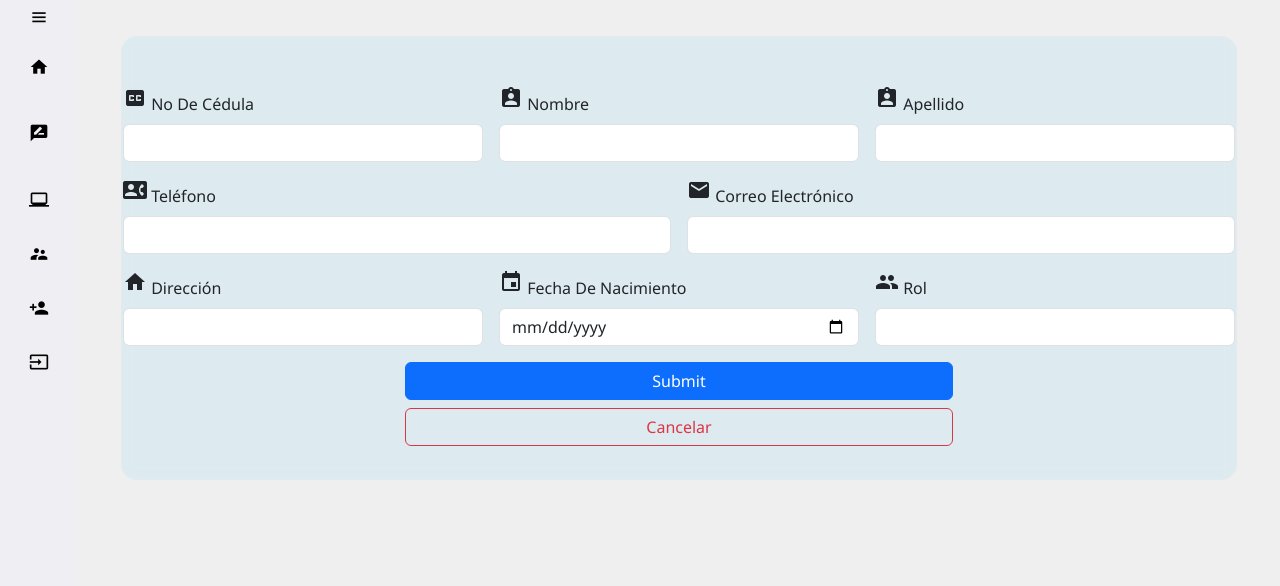
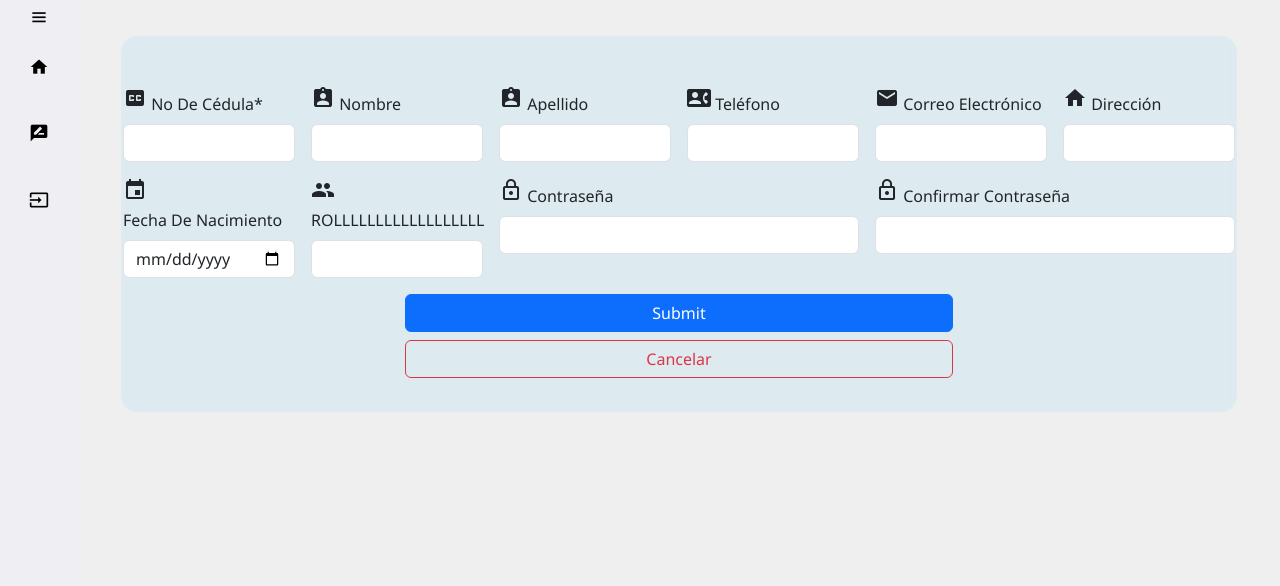
Before and after one commit to JMRomero/Proyecto, a Django app: page /Usuario/insert in a window 1280 px wide. Shown: the part 72-658 px from the top of the page. Run offline with Django 4.2, Linux system fonts and the light colour scheme; the visitor is signed in with stand-in values (Sample User, id 1).

Commit message:
merge momentaneo

```diff
--- a/Proyecto/templates/Layout/Menu.html
+++ b/Proyecto/templates/Layout/Menu.html
@@ -34,6 +34,7 @@
           <li><a class="link_name" href="/Pedidos/lista">Listado Pedidos Especiales</a></li>
         </ul>
       </li>
+      {%if group == "Admin"%}
       <li>
         <a href="/Producto/lista">
           <i class="material-icons prefix">laptop_windows</i>
@@ -43,6 +44,7 @@
           <li><a class="link_name" href="/Producto/lista">Listado Productos</a></li>
         </ul>
       </li>
+
       <li>
         <a href="/Proveedor/lista">
           <i class="material-icons prefix">supervisor_account</i>
@@ -61,6 +63,7 @@
           <li><a class="link_name" href="/Usuario/lista">Lista Usuarios</a></li>
         </ul>
       </li>
+      {%endif%}
       <li>
         <a href=#>
           <i class="material-icons prefix" onclick="cerrar()">input</i>
--- /dev/null
+++ b/Proyecto/templates/Layout/ValidacionRol.html
@@ -0,0 +1,6 @@
+{%if group == "Regente"%}
+<script>
+    alert("Solo los administradores pueden ingresar a esta pagina")
+    window.location.href=("/menu")
+</script>
+{%endif%}
--- a/Proyecto/templates/Producto/lista.html
+++ b/Proyecto/templates/Producto/lista.html
@@ -2,6 +2,7 @@
 <!DOCTYPE html>
 <html lang="en">
 <head>
+    {%include 'Layout/ValidacionRol.html' %}
     <meta charset="UTF-8">
     <meta http-equiv="X-UA-Compatible" content="IE=edge">
     <meta name="viewport" content="width=device-width, initial-scale=1.0">
--- a/Proyecto/templates/Usuario/insertar.html
+++ b/Proyecto/templates/Usuario/insertar.html
@@ -27,61 +27,75 @@
       <br><br>
       <form class="row g-3 needs-validation" novalidate method='POST'>
             {% csrf_token %}
-            <div class="col-4">
+            <div class="col-2">
                 <i class="material-icons prefix">closed_caption</i>
-                <label class="form-label">No De Cédula</label>
+                <label class="form-label">No De Cédula*</label>
                 <input type="number" class="form-control" name='cedula' required>
                 <div class="valid-feedback"><h6>Campo Validado Con Éxito</h6></div>
                 <div class="invalid-feedback"><h6>Digite Número De Cédula</h6></div>
             </div>
-            <div class="col-4">
+            <div class="col-2">
                 <i class="material-icons prefix">assignment_ind</i>
                 <label class="form-label">Nombre</label>
                 <input type='text' class="form-control" name='nombre' required>
                 <div class="valid-feedback"><h6>Campo Validado Con Éxito</h6></div>
                 <div class="invalid-feedback"><h6>Digite Nombre </h6></div>
             </div>
-            <div class="col-4">
+            <div class="col-2">
                 <i class="material-icons prefix">assignment_ind</i>
                 <label class="form-label">Apellido</label>
                 <input type='text' class="form-control" name='apellido' required>
                 <div class="valid-feedback"><h6>Campo Validado Con Éxito</h6></div>
                 <div class="invalid-feedback"><h6>Digite Apellido</h6></div>
             </div>
-            <div class="col-6">
+            <div class="col-2">
                 <i class="material-icons prefix">contact_phone</i>
                 <label class="form-label">Teléfono</label>
                 <input type="number" class="form-control" name="telefono" required>
                 <div class="valid-feedback"><h6>Campo Validado Con Éxito</h6></div>
                 <div class="invalid-feedback"><h6>Digite Número De Teléfono</h6></div>
                 </div>
-            <div class="col-6">
+            <div class="col-2">
                 <i class="material-icons prefix">mail</i>
                  <label class="form-label">Correo Electrónico</label>
                 <input type="text" class="form-control" name="correo" required >
                 <div class="valid-feedback"><h6>Campo Validado Con Éxito</h6></div>
                 <div class="invalid-feedback"><h6>Digite Correo Eletrónico</h6></div>
                 </div>
-            <div class="col-4">
+            <div class="col-2">
                 <i class="material-icons prefix">home</i>
                 <label class="form-label">Dirección</label>
                 <input type='text' class="form-control" name='direccion' required >
                 <div class="valid-feedback"><h6>Campo Validado Con Éxito</h6></div>
                 <div class="invalid-feedback"><h6>Digite Dirección</h6></div>
                 </div>
-            <div class="col-4">
+            <div class="col-2">
                 <i class="material-icons prefix">insert_invitation</i>
                 <label class="form-label">Fecha De Nacimiento</label>
                 <input type='date' class="form-control" name='fecha_nacimiento' required >
                 <div class="valid-feedback"><h6>Campo Validado Con Éxito</h6></div>
                 <div class="invalid-feedback"><h6>Digite Fehca De Nacimiento</h6></div>
             </div>
-            <div class="col-4">
+            <div class="col-2">
                 <i class="material-icons prefix">people</i>
-                <label class="form-label">Rol</label>
+                <label class="form-label">ROLLLLLLLLLLLLLLLLLL</label>
                 <input type='number' class="form-control" name='Id_rol' required >
                 <div class="valid-feedback"><h6>Campo Validado Con Éxito</h6></div>
                 <div class="invalid-feedback"><h6>Digite Rol</h6></div>
+            </div>
+            <div class="col-4">
+                <i class="material-icons prefix">lock_outline</i>
+                <label class="form-label">Contraseña</label>
+                <input type='password' class="form-control" name='contrasena' required >
+                <div class="valid-feedback"><h6>Campo Validado Con Éxito</h6></div>
+                <div class="invalid-feedback"><h6>Digite Fehca De Nacimiento</h6></div>
+            </div>
+            <div class="col-4">
+                <i class="material-icons prefix">lock_outline</i>
+                <label class="form-label">Confirmar Contraseña</label>
+                <input type='password' class="form-control" name='confirmar_contrasena' required >
+                <div class="valid-feedback"><h6>Campo Validado Con Éxito</h6></div>
+                <div class="invalid-feedback"><h6>Digite Fehca De Nacimiento</h6></div>
             </div>
             <div class="d-grid gap-2 col-6 mx-auto">
                 <input type='submit' values='Subir' class="btn btn-primary" type="button">
--- a/Proyecto/views.py
+++ b/Proyecto/views.py
@@ -10,7 +10,10 @@ def group_iden(request):
     for grupo in grupos_usuario:
         grupoA=grupo.name
         return grupoA
-
+#menu
+@login_required
+def menu(request):
+    return render(request,'Menu/menu.html')
 #producto
 @login_required
 def producto(request):
@@ -86,10 +89,7 @@ def estadoaL(request,id,lote):
     estadoiL=connection.cursor()
     estadoiL.execute(f"UPDATE Lote SET Estado=False WHERE id_producto={str(id)} and Loteid='{str(lote)}'")
     return redirect(f'/Producto/listal/{str(id)}')
-#login
-@login_required
-def menu(request):
-    return render(request,'Menu/menu.html')
+
 
 
 #proveedor
@@ -263,11 +263,12 @@ def usuarioEstadoA(request,id):
 @login_required
 def usuarioInsert(request):
     if request.method=="POST":
-        if request.POST.get('cedula') and request.POST.get('nombre') and request.POST.get('apellido') and request.POST.get('telefono') and request.POST.get('correo')and request.POST.get('direccion')and request.POST.get('fecha_nacimiento')and request.POST.get('Id_rol'):
+
+        if request.POST.get('cedula') and request.POST.get('nombre') and request.POST.get('apellido') and request.POST.get('telefono') and request.POST.get('correo')and request.POST.get('direccion')and request.POST.get('fecha_nacimiento')and request.POST.get('Id_rol')and request.POST.get('contrasena') and contrasen:
             password = (request.POST.get('contrasena'))
             hashed_password = make_password(password)
             insert=connection.cursor()
-            insert.execute("INSERT INTO auth_user (Cedula,Nombre,Apellido,Telefono,Correo,Direccion,Fecha_Nacimiento,Fecha_Creacion,id_rol) VALUES("+request.POST.get('cedula')+",'"+request.POST.get('nombre')+"','"+request.POST.get('apellido')+"',"+request.POST.get('telefono')+",'"+request.POST.get('correo')+"','"+request.POST.get('direccion')+"','"+request.POST.get('fecha_nacimiento')+"',now(),"+request.POST.get('Id_rol')+")")
+            insert.execute("INSERT INTO auth_user (username,first_name,last_name,Telefono,email,Direccion,fechaNacimiento,date_joined,password) VALUES("+request.POST.get('cedula')+",'"+request.POST.get('nombre')+"','"+request.POST.get('apellido')+"',"+request.POST.get('telefono')+",'"+request.POST.get('correo')+"','"+request.POST.get('direccion')+"','"+request.POST.get('fecha_nacimiento')+"',now(),'"+str(hashed_password)+"';")
             return redirect('/Usuario/lista')
     else:
         grupo_actual= group_iden(request)
```
